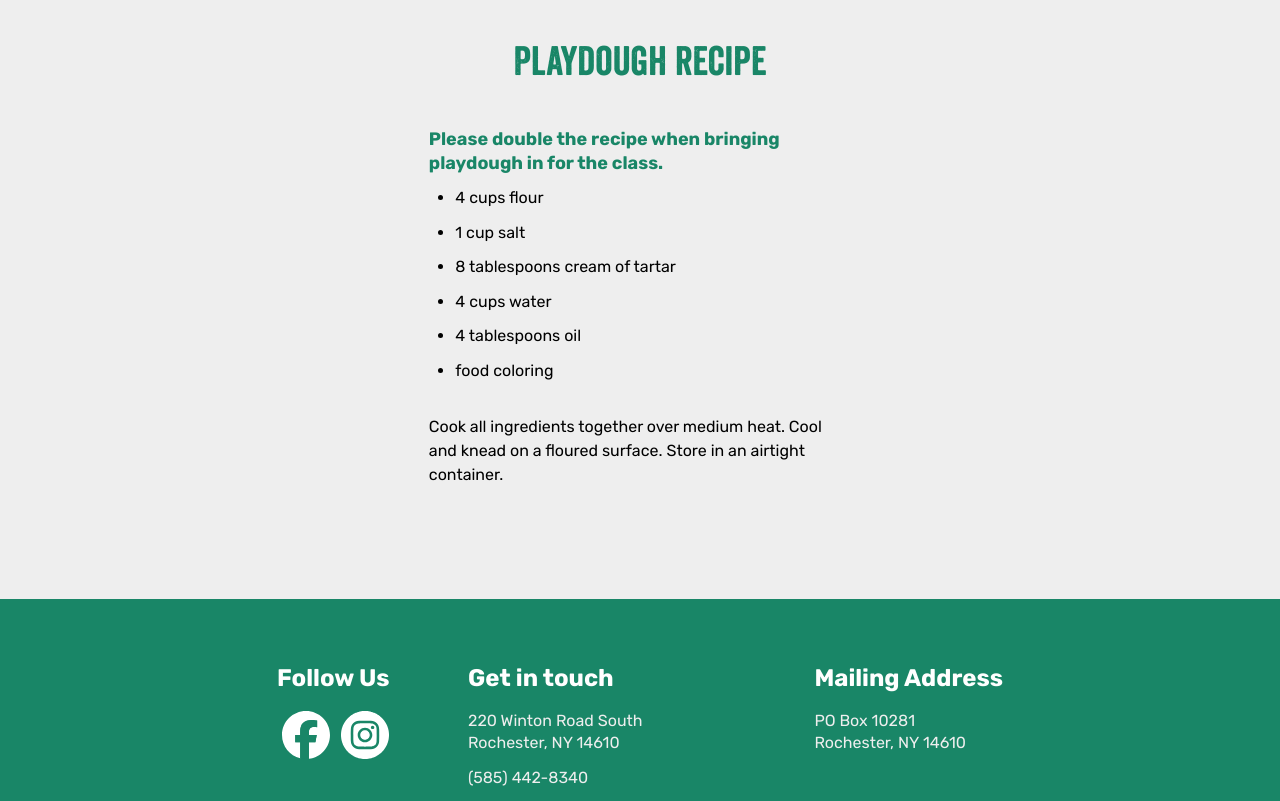
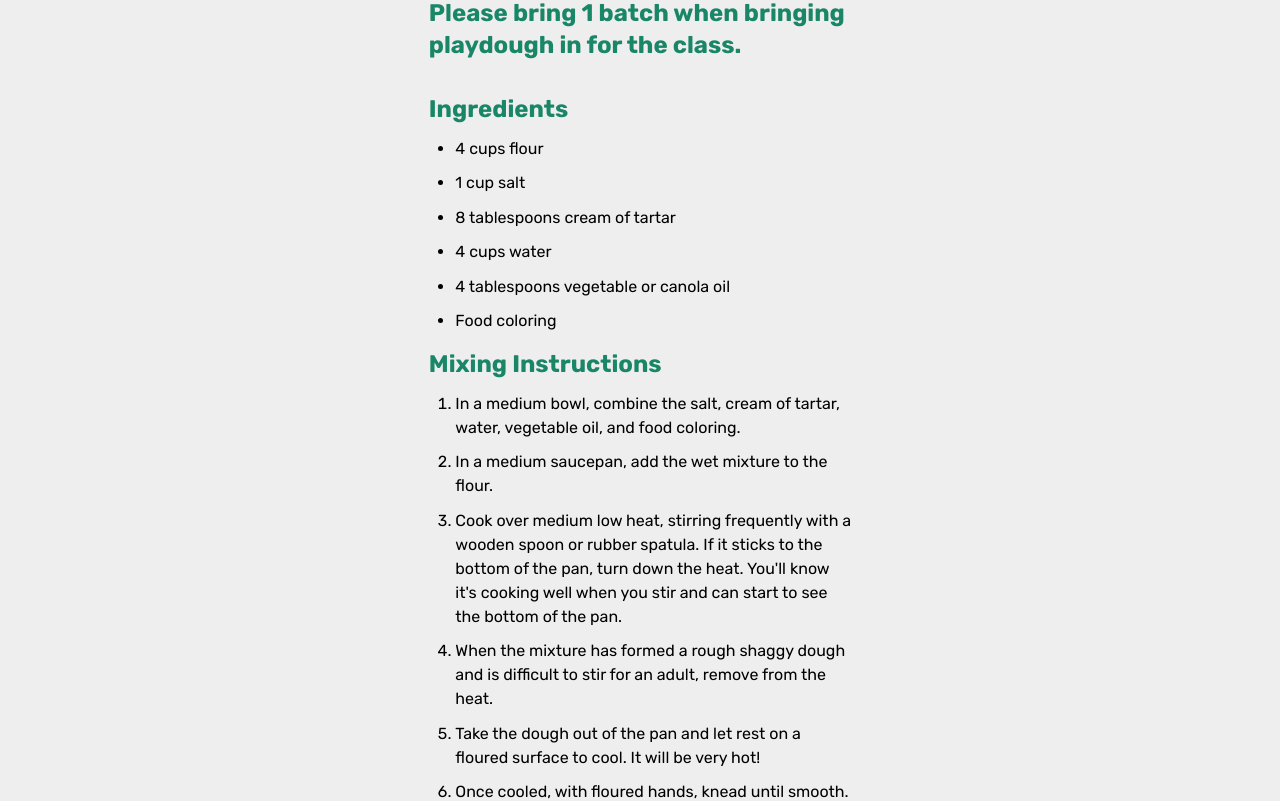
Before and after one commit to WRNS/wrns.github.io, a Next.js app: page /current-families in a window 1280 px wide. Shown: the part 1740-2541 px from the top of the page. Built offline with nearby package versions, Linux system fonts and the light colour scheme; what next-recaptcha-v3 would draw is missing.

Commit message:
updating playdough recipie

```diff
--- a/src/app/current-families/page.js
+++ b/src/app/current-families/page.js
@@ -21,7 +21,7 @@ export default function CurrentFamilies() {
       <Hero image={"/images/science.jpg"} title="Family Information" imagePosition="50% 0%" />
 
       <section id="parent-resources" className="section__layout parent-resources background-primary">
-        <Link
+        {/* <Link
           className="document-links__link btn btn--icon caps btn--inverse"
           href="https://www.jovial.org/wintonroad/family"
         >
@@ -33,7 +33,7 @@ export default function CurrentFamilies() {
             }}
           />
           <span className="btn__text-content">Register for 2025/26</span>
-        </Link>
+        </Link> */}
 
         <h2 className="section__heading">Resources</h2>
         <ul className="parent-resources__list text-content">
@@ -120,23 +120,32 @@ export default function CurrentFamilies() {
       </section>
 
       <section className="playdough-recipe  section__layout">
-        <h2 className="section__heading playdough-recipe__title">Playdough recipe</h2>
+        <h2 className="section__heading playdough-recipe__title">WRNS Playdough recipe</h2>
         <div className="playdough-recipe__container  text-content">
-          <h4 className="playdough-recipe__note">Please double the recipe when bringing playdough in for the class.</h4>
+          <h3 className="playdough-recipe__note">Please bring 1 batch when bringing playdough in for the class.</h3>
+
+          <h3>Ingredients</h3>
           <ul className="playdough-recipe__list">
             <li className="playdough-recipe__list-item">4 cups flour</li>
             <li className="playdough-recipe__list-item">1 cup salt</li>
             <li className="playdough-recipe__list-item">8 tablespoons cream of tartar</li>
             <li className="playdough-recipe__list-item">4 cups water</li>
-            <li className="playdough-recipe__list-item">4 tablespoons oil</li>
-            <li className="playdough-recipe__list-item">food coloring</li>
+            <li className="playdough-recipe__list-item">4 tablespoons vegetable or canola oil</li>
+            <li className="playdough-recipe__list-item">Food coloring</li>
           </ul>
-          <p className="playdough-recipe__instructions">
-            Cook all ingredients together over medium heat. Cool and knead on a floured surface. Store in an airtight
-            container.
-          </p>
+          <h3>Mixing Instructions</h3>
+          <ol className="playdough-recipe__instructions">
+            <li>In a medium bowl, combine the salt, cream of tartar, water, vegetable oil, and food coloring.</li>
+            <li>In a medium saucepan, add the wet mixture to the flour.</li>
+            <li>Cook over medium low heat, stirring frequently with a wooden spoon or rubber spatula. If it sticks to the bottom of the pan, turn down the heat. You&apos;ll know it&apos;s cooking well when you stir and can start to see the bottom of the pan.</li>
+            <li>When the mixture has formed a rough shaggy dough and is difficult to stir for an adult, remove from the heat.</li>
+            <li>Take the dough out of the pan and let rest on a floured surface to cool. It will be very hot!</li>
+            <li>Once cooled, with floured hands, knead until smooth. You&apos;ll want to do this when the dough is still a little warm and not cold. You can use a stand mixer with the dough hook attachment for this, but be careful not to overwork the dough - it will get very tough if overmixed.</li>
+            <li>If the dough seems too wet, add more flour. If it seems to dry add more water, one tablespoon at a time.</li>
+            <li>Store in an airtight container or ziplock. Refrigerate for extra shelf life.</li>
+          </ol>
         </div>
       </section>
-    </main>
+    </main >
   );
 }
--- a/src/app/current-families/parents.scss
+++ b/src/app/current-families/parents.scss
@@ -5,6 +5,10 @@
     @media (min-width: mixins.$tablet) {
       width: 33vw;
     }
+  }
+
+  &__note {
+    margin-bottom: 2rem;
   }
 }
 
```
